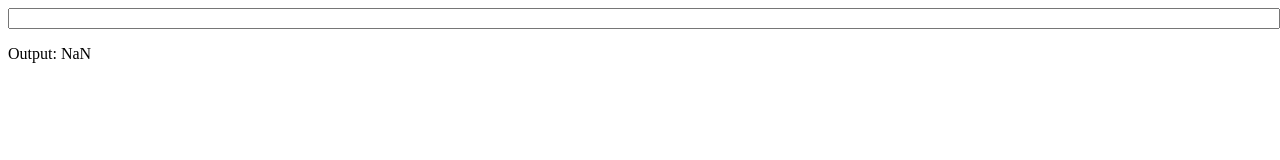
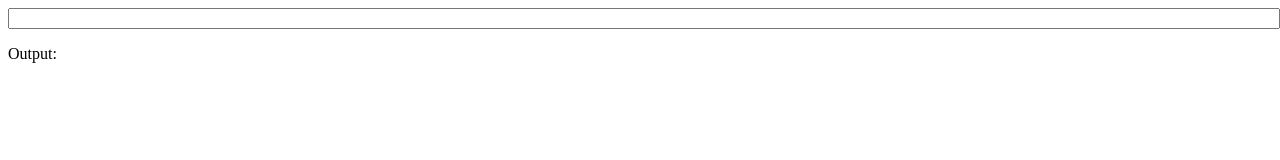
Before and after one commit to thomasjsk/words-to-numbers, a React (Create React App) app: page / in a window 1280 px wide. Shown: the top 160 px of the page. Built offline with nearby package versions, Linux system fonts and the light colour scheme.

Commit message:
Some more output formatting.

```diff
--- a/src/App.js
+++ b/src/App.js
@@ -8,7 +8,8 @@ function App() {
   };
   const text = useMemo(() => {
     try {
-      return parse(words);
+      const result = parse(words);
+      return Number.isNaN(result) ? "" : result;
     } catch (err) {
       return "";
     }
```
